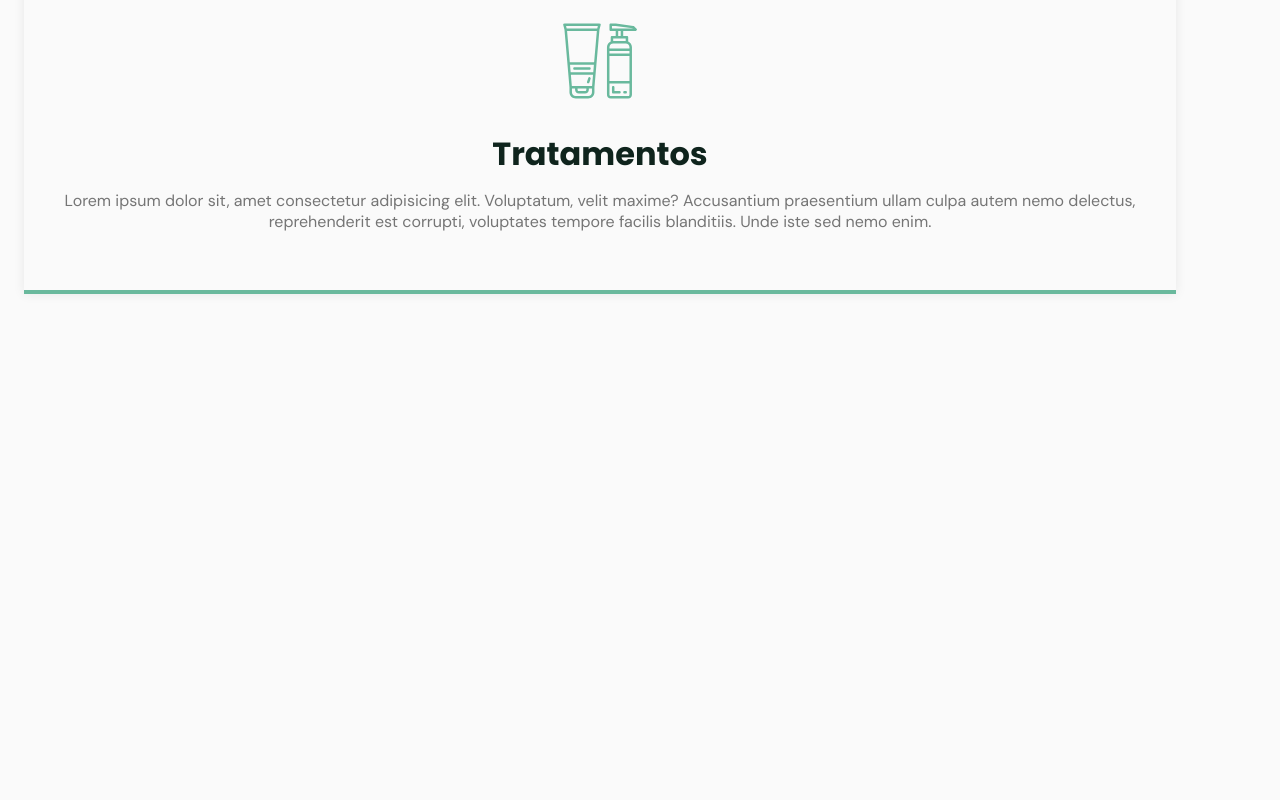
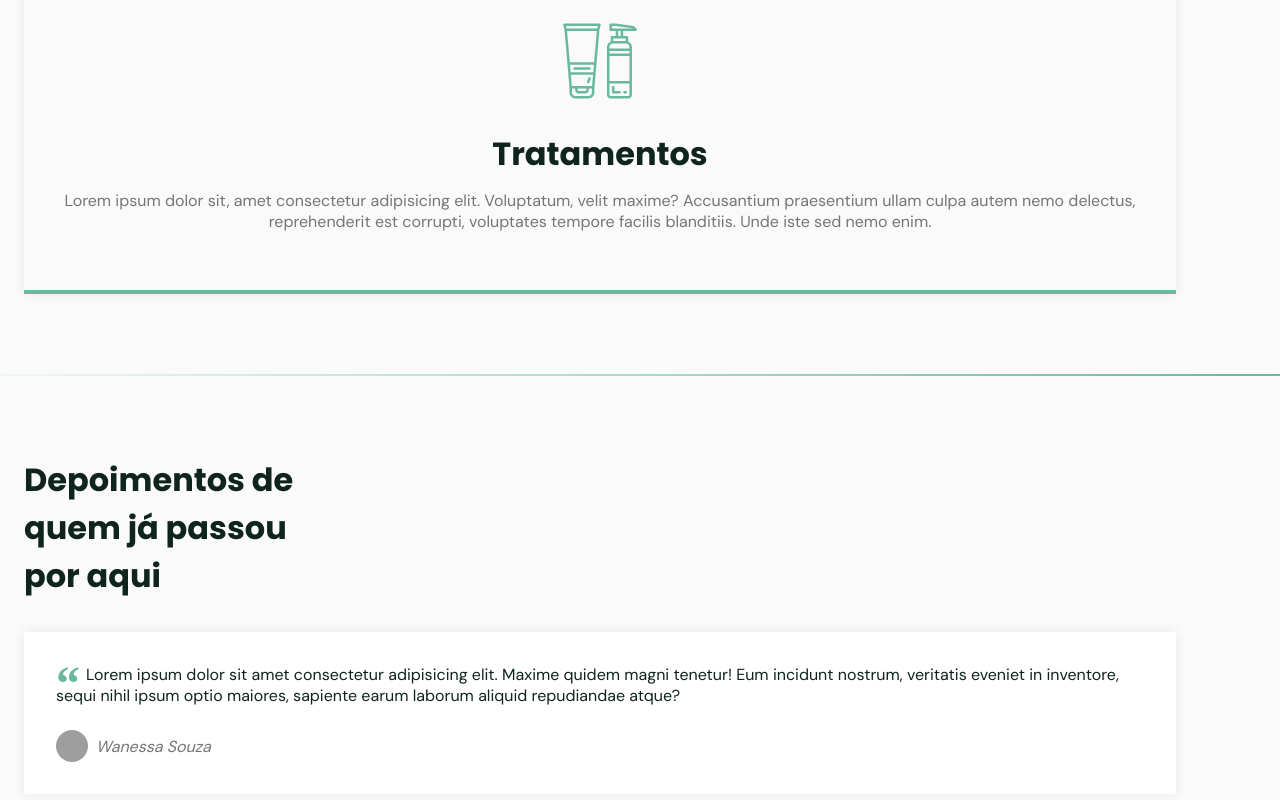
Before and after one commit to Guigalaverna/nlw-together-origin, a React (Create React App) app: page / in a window 1280 px wide. Shown: the part 3518-4318 px from the top of the page. Before the commit the page ends 3892 px from the top, so only its background shows below. Built offline with nearby package versions, Linux system fonts and the light colour scheme; no server answers; grey boxes are pictures that could not be loaded.

Commit message:
Using testimonial card

```diff
--- a/src/App.tsx
+++ b/src/App.tsx
@@ -5,6 +5,7 @@ import { Card } from "./components/Card";
 import { Divider } from "./components/Divider";
 import { Header } from "./components/Header";
 import { Sidebar } from "./components/Sidebar";
+import { TestimonalCard } from "./components/TestimonialCard";
 
 function Landing() {
   return (
@@ -102,6 +103,19 @@ function Landing() {
           </div>
         </div>
       </section>
+      <Divider />
+      <section className="section" id="testimonials">
+        <div className="container grid">
+          <header>
+            <h2 className='title'>Depoimentos de <br /> quem já passou <br /> por aqui</h2>
+          </header>
+        </div>
+        <div className="testimonials-wrapper">
+          <TestimonalCard name='Wanessa Souza' avatar='https://randomuser.me/api/portraits/women/3.jpg'>
+            Lorem ipsum dolor sit amet consectetur adipisicing elit. Maxime quidem magni tenetur! Eum incidunt nostrum, veritatis eveniet in inventore, sequi nihil ipsum optio maiores, sapiente earum laborum aliquid repudiandae atque?
+          </TestimonalCard>
+        </div>
+      </section>
       <footer></footer>
     </div>
   );
```
